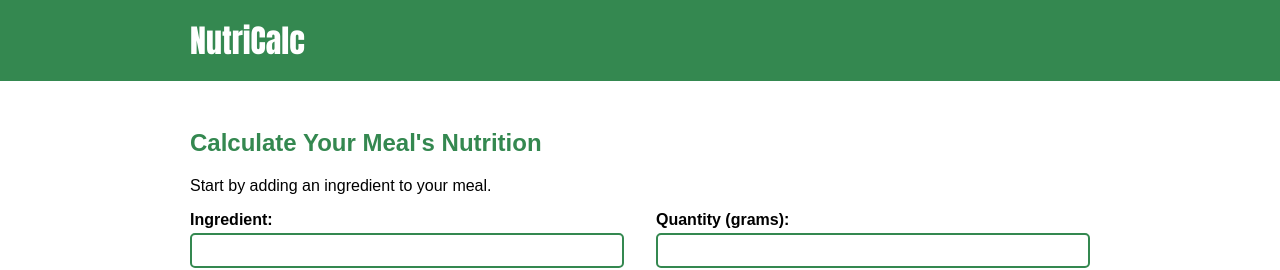
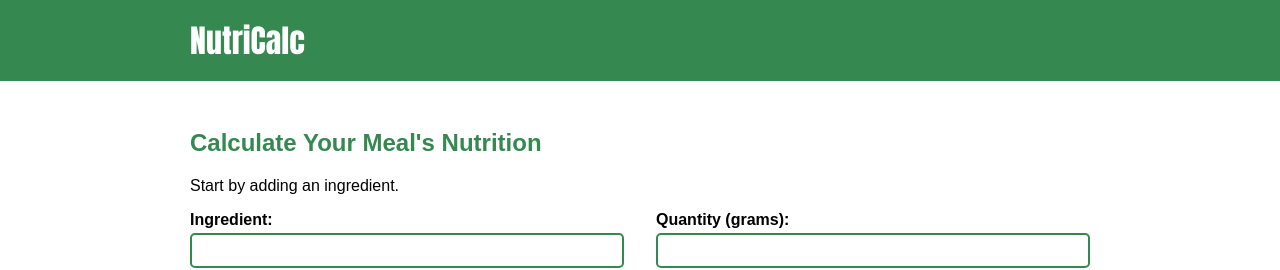
Before and after one commit to rmoss08/nutrition-calculator, a React (Create React App) app: page / in a window 1280 px wide. Shown: the top 270 px of the page. Built offline with nearby package versions, Linux system fonts and the light colour scheme.

Commit message:
refactor: shortens text about adding an ingredient on the Home page

```diff
--- a/src/pages/Home.js
+++ b/src/pages/Home.js
@@ -79,7 +79,7 @@ const Home = () => {
           <h2 className="page-subsection__header">
             Calculate Your Meal's Nutrition
           </h2>
-          <p>Start by adding an ingredient to your meal.</p>
+          <p>Start by adding an ingredient.</p>
           <IngredientForm />
         </div>
         {!showLazyTable && (
```
